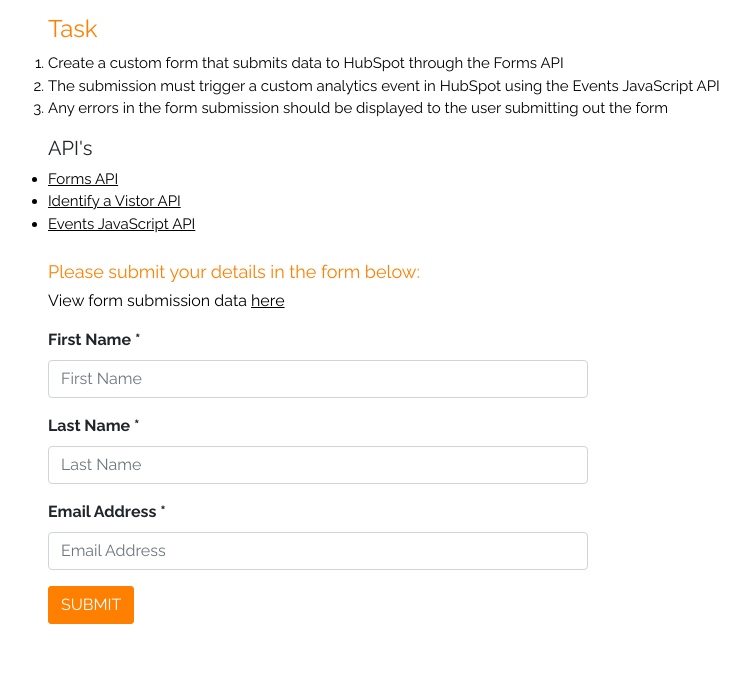
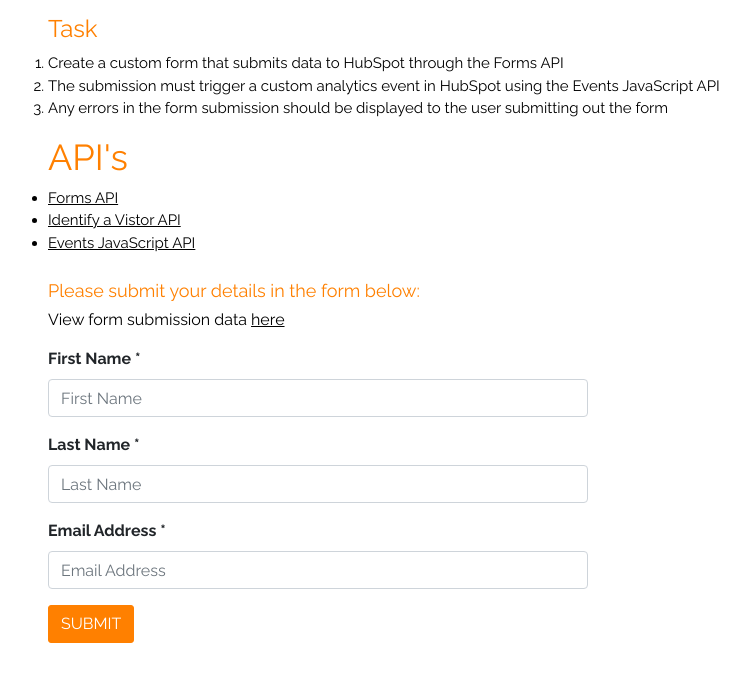
Before and after one commit to rahmona-henry/developer-advocate, a website: page client/index.html in a window 1280 px wide. Shown: the part 73-754 px from the top of the page, without its empty margins (37-787 px from the left). Drawn offline with nearby package versions, Linux system fonts and the light colour scheme.

```diff
--- a/client/css/style.css
+++ b/client/css/style.css
@@ -9,7 +9,7 @@
   overflow-x: hidden;
 }
 
-.header h1,h5 h6 {
+.header h1, h5  {
   color: #FF8000;
   font-size: 36px;
 }
@@ -79,3 +79,7 @@
   font-weight: 500;
   color: #000000;
 }
+
+h5  {
+  color: #FF8000;
+}
```
